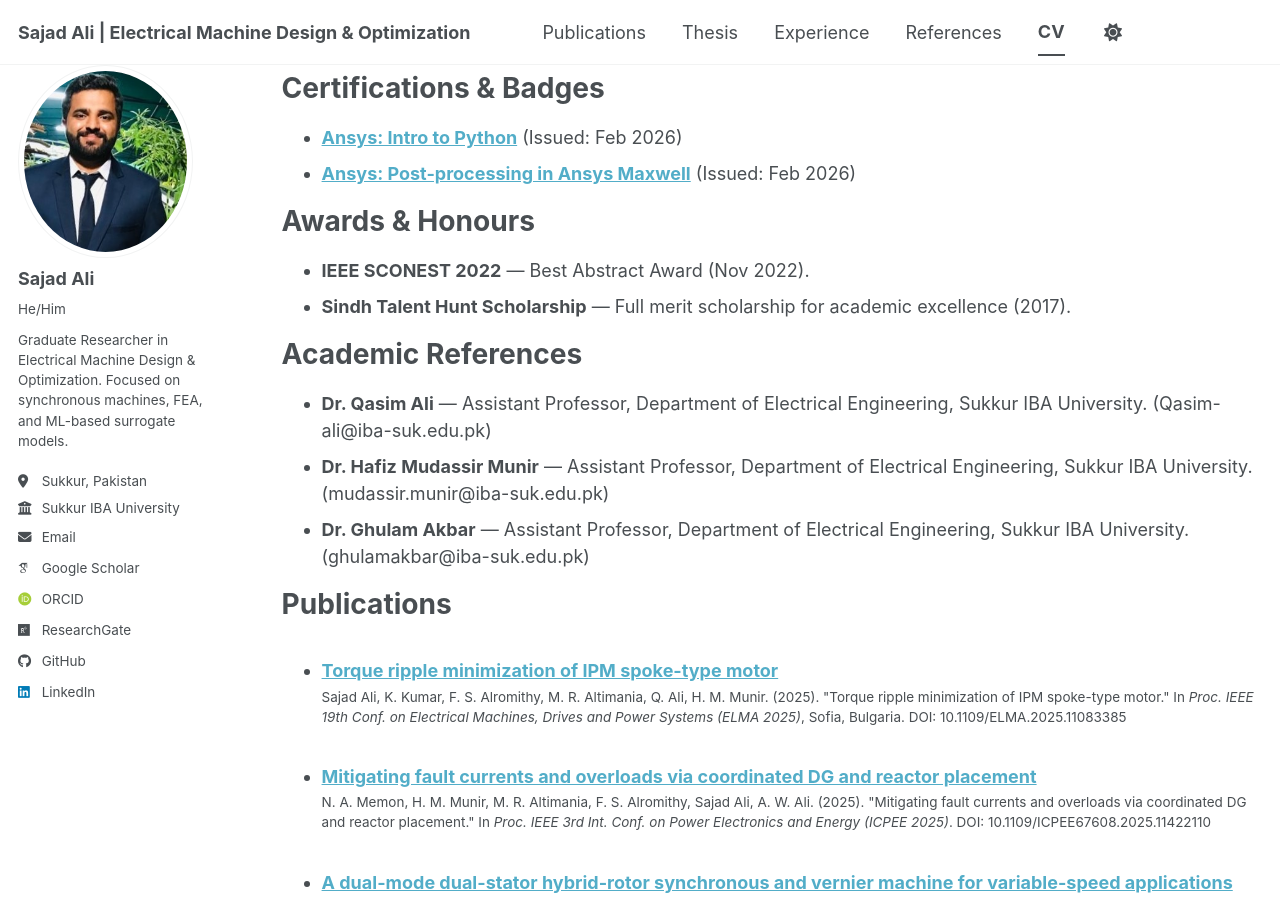
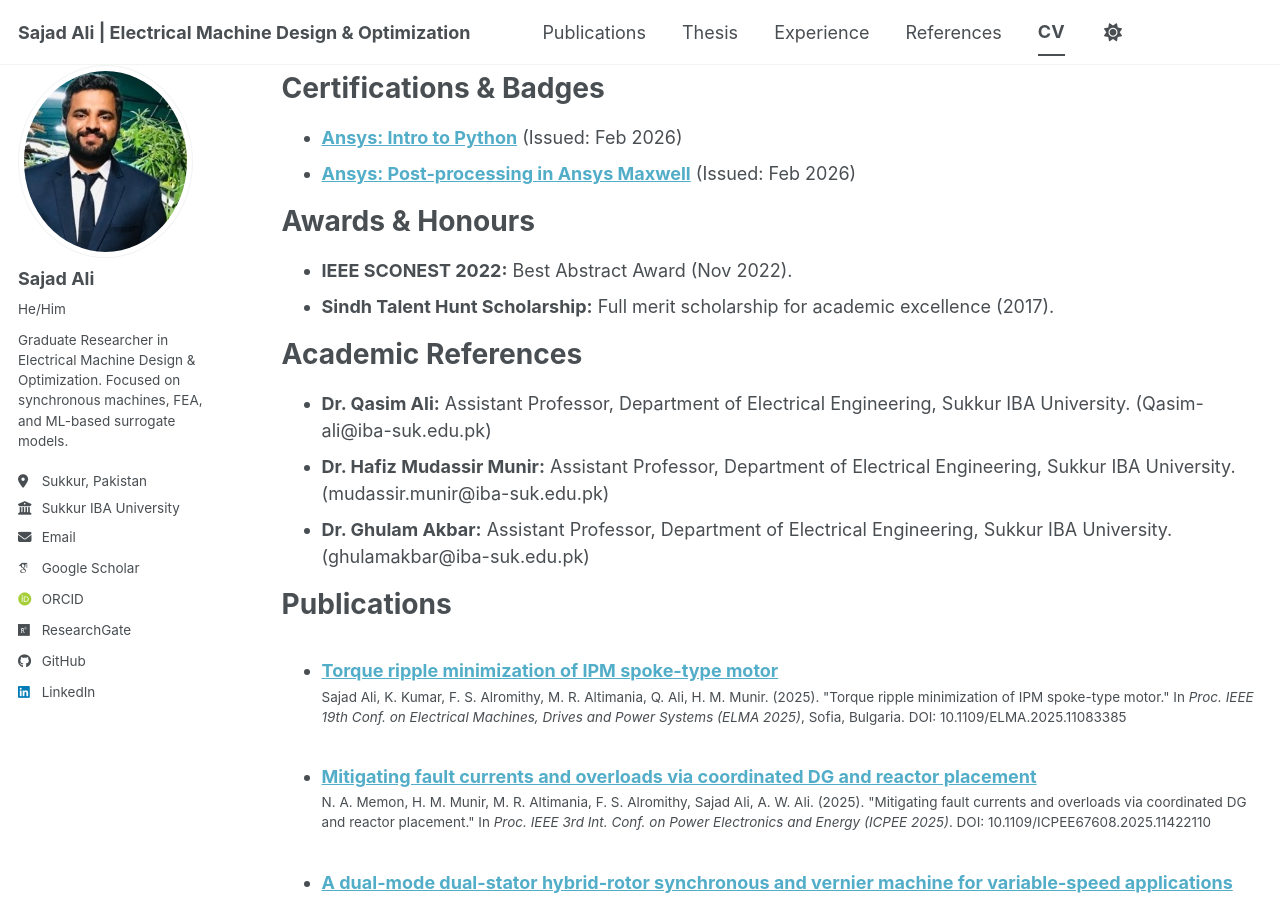
Before and after one commit to sajadali78/sajadali.github.io, a Jekyll site: the page built from _pages/cv.md, in a window 1280 px wide and 900 px high, scrolled down 1694 px. Built offline with Jekyll 4.4.1, drawn with Linux system fonts in a browser that asks for light colours; some web fonts are replaced; a script bundle is joined from its source files by our own code; library files that are not in the unit come from our copies; some of the changed text lies outside the part shown.

Commit message:
Refine formatting in CV for clarity
Updated formatting for consistency in CV entries.

```diff
--- a/_pages/cv.md
+++ b/_pages/cv.md
@@ -27,7 +27,7 @@ Education
 
 Research Experience
 ======
-* **Graduate Research Assistant — Electrical Machines Lab** (Aug 2024 – Present)
+* **Graduate Research Assistant, Electrical Machines Lab** (Aug 2024 – Present)
   * *Sukkur IBA University, Pakistan*
   * Designed and analyzed a novel dual-stator hybrid-rotor synchronous–vernier machine; built parametric Ansys Maxwell models, ran FEA-based design sweeps, and extracted KPIs (torque, ripple, back-EMF, losses, efficiency).
   * Developed an automation pipeline using Python/MATLAB to drive FEA simulations and post-process results, directly applicable to surrogate-model training datasets.
@@ -55,14 +55,14 @@ Certifications & Badges
 
 Awards & Honours
 ======
-* **IEEE SCONEST 2022** — Best Abstract Award (Nov 2022).
-* **Sindh Talent Hunt Scholarship** — Full merit scholarship for academic excellence (2017).
+* **IEEE SCONEST 2022:** Best Abstract Award (Nov 2022).
+* **Sindh Talent Hunt Scholarship:** Full merit scholarship for academic excellence (2017).
 
 Academic References
 ======
-* **Dr. Qasim Ali** — Assistant Professor, Department of Electrical Engineering, Sukkur IBA University. (Qasim-ali@iba-suk.edu.pk)
-* **Dr. Hafiz Mudassir Munir** — Assistant Professor, Department of Electrical Engineering, Sukkur IBA University. (mudassir.munir@iba-suk.edu.pk)
-* **Dr. Ghulam Akbar** — Assistant Professor, Department of Electrical Engineering, Sukkur IBA University. (ghulamakbar@iba-suk.edu.pk)
+* **Dr. Qasim Ali:** Assistant Professor, Department of Electrical Engineering, Sukkur IBA University. (Qasim-ali@iba-suk.edu.pk)
+* **Dr. Hafiz Mudassir Munir:** Assistant Professor, Department of Electrical Engineering, Sukkur IBA University. (mudassir.munir@iba-suk.edu.pk)
+* **Dr. Ghulam Akbar:** Assistant Professor, Department of Electrical Engineering, Sukkur IBA University. (ghulamakbar@iba-suk.edu.pk)
 
 Publications
 ======
```
